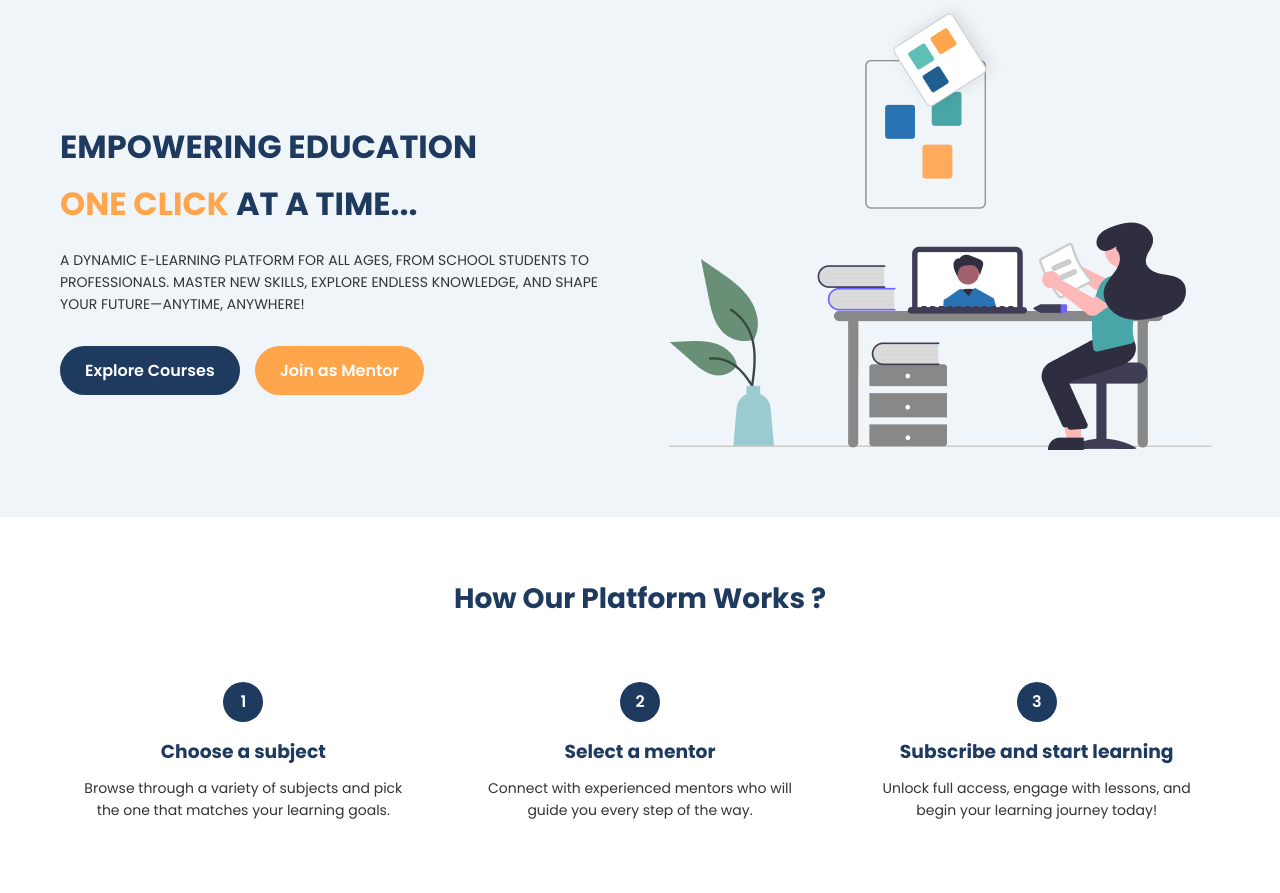
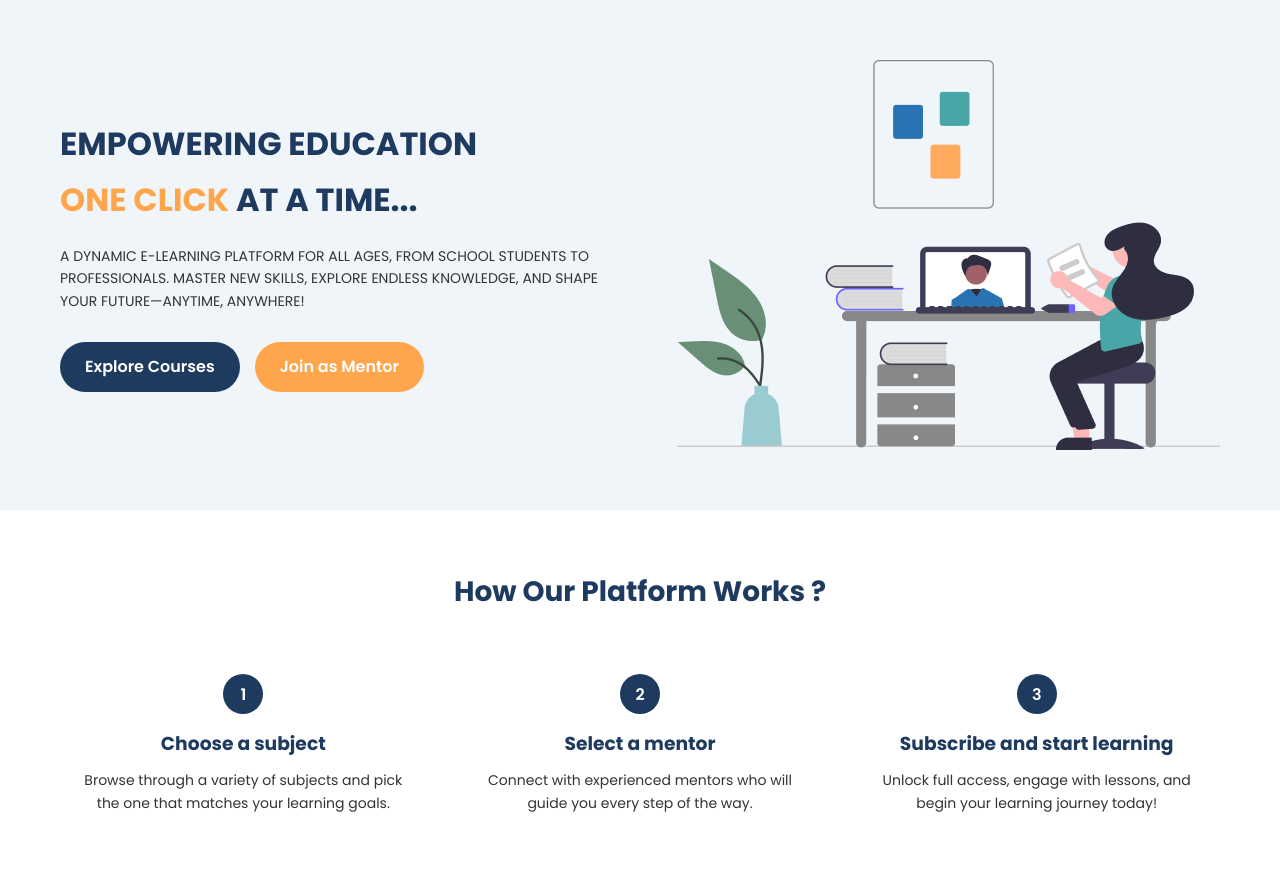
Before and after one commit to manarghr/e-learning-plat, a PHP site: page / in a window 1280 px wide. Shown: the part 69-962 px from the top of the page. Run offline with PHP 8.4, Linux system fonts and the light colour scheme.

Commit message:
added stuff

```diff
--- a/index.html
+++ b/index.html
@@ -44,12 +44,7 @@
                     <a href="mentor-form.html" class="btn btn-primary">Join as Mentor</a>
                 </div>
             </div>
-            <div class="hero-image">
-                <div class="logo-squares">
-                    <div class="square blue"></div>
-                    <div class="square teal"></div>
-                    <div class="square orange"></div>
-                </div>
+
                 <img src="images/illustration1.png" alt="Student learning online">
             </div>
         </div>
@@ -177,6 +172,8 @@
     <section class="faq-section">
         <div class="container">
             <h2>Frequently Asked Questions</h2>
+            <p class="faq-intro" style="padding-left: 240px;">If you have any questions, feel free to reach out to us or check our FAQ section below.</p>
+            <br>
             <div class="faq-container">
                 <div class="faq-item">
                     <div class="faq-question">
--- a/style.css
+++ b/style.css
@@ -361,7 +361,7 @@ nav {
 /* About Us Section */
 .about-us {
   padding: 60px 0;
-  background-color: #f0f5fa;
+  background-color: #ffffff;
 }
 
 .about-us h2 {
@@ -426,7 +426,7 @@ nav {
 /* FAQ Section */
 .faq-section {
   padding: 60px 0;
-  background-color: white;
+  background-color:  #f0f5fa;
 }
 
 .faq-section h2 {
@@ -450,7 +450,7 @@ nav {
 
 .faq-question {
   padding: 20px;
-  background-color: #f9f9f9;
+  background-color: #f0f0f0;
   display: flex;
   justify-content: space-between;
   align-items: center;
@@ -470,6 +470,7 @@ nav {
 }
 
 .faq-answer {
+  background-color: white;
   padding: 0 20px;
   max-height: 0;
   overflow: hidden;
@@ -708,3 +709,7 @@ nav {
     text-align: center;
   }
 }
+
+.how-it-works{
+  background-color:#ffff;
+}
```
